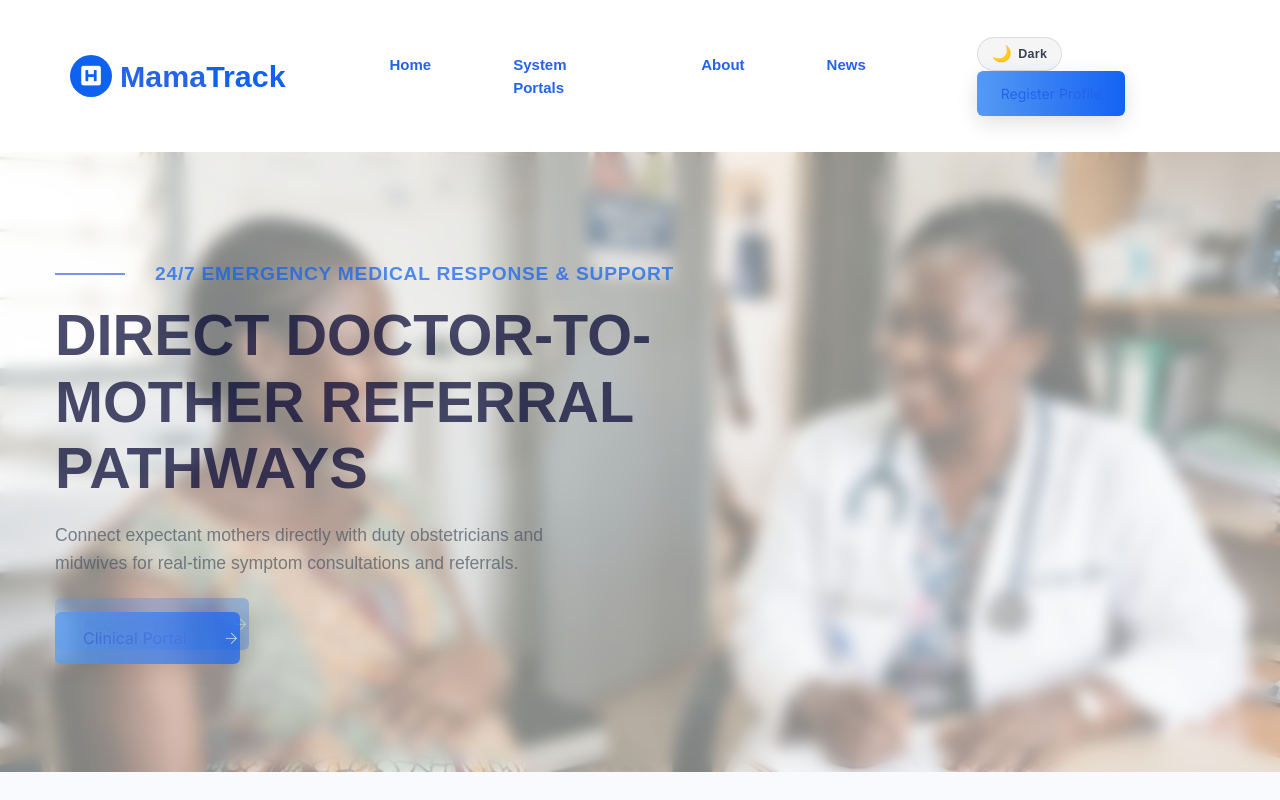
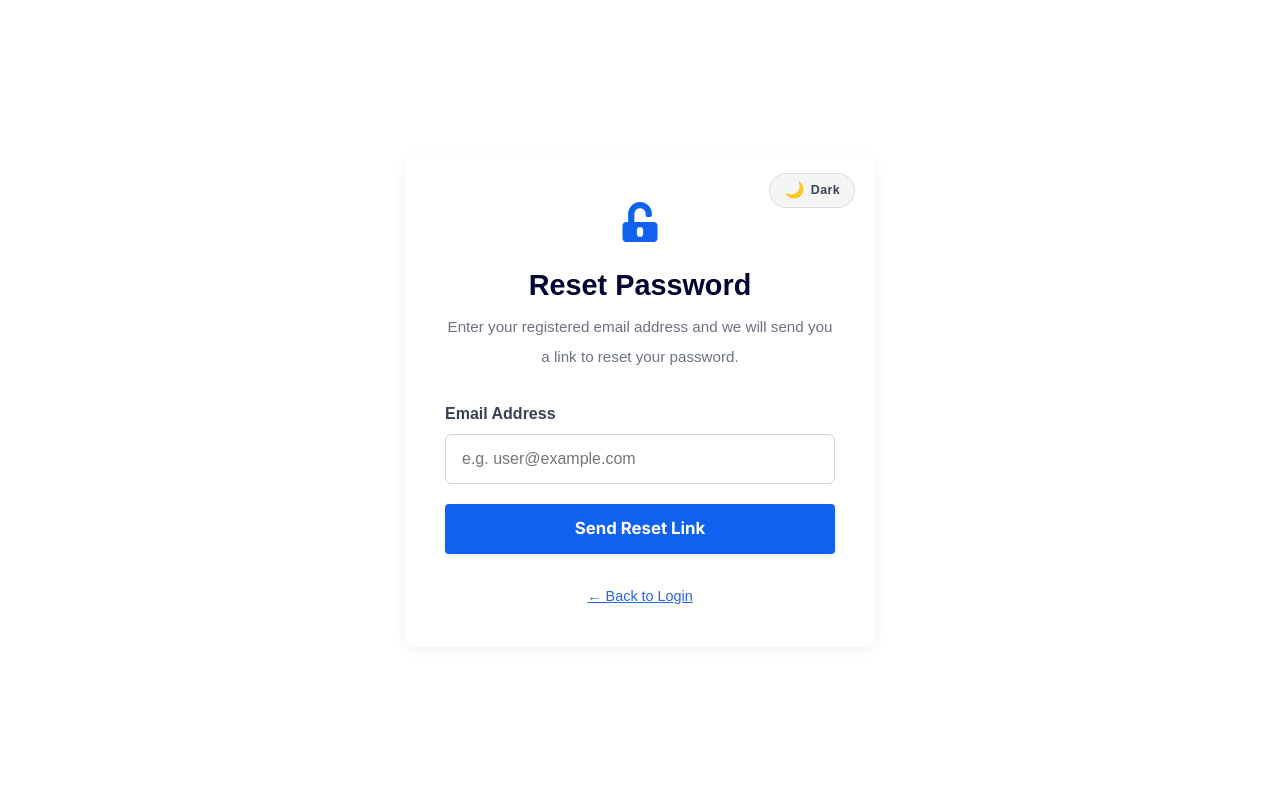
Before and after one commit to Praise1930/my-project1, a React (Vite) app: page /forgot-password in a window 1280 px wide. Before the commit this address led to /. Shown: the top 800 px of the page. Built offline with nearby package versions, Linux system fonts and the light colour scheme; a web font is replaced by a local one.

Commit message:
Integrate Firebase auth for email verification and password reset

```diff
--- a/package.json
+++ b/package.json
@@ -10,6 +10,7 @@
     "preview": "vite preview"
   },
   "dependencies": {
+    "firebase": "^12.16.0",
     "leaflet": "^1.9.4",
     "lucide-react": "^1.22.0",
     "react": "^18.3.1",
--- a/src/App.tsx
+++ b/src/App.tsx
@@ -21,6 +21,7 @@ const ScrollToTop: React.FC = () => {
 import { Landing } from './pages/Landing';
 import { Login } from './pages/Login';
 import { Register } from './pages/Register';
+import { ForgotPassword } from './pages/ForgotPassword';
 
 // Dashboard portals — lazily loaded (heavy, role-specific)
 const MotherDashboard = lazy(() => import('./pages/MotherDashboard').then(m => ({ default: m.MotherDashboard })));
@@ -65,6 +66,7 @@ const App: React.FC = () => {
             <Route path="/" element={<Landing />} />
             <Route path="/login" element={<Login />} />
             <Route path="/register" element={<Register />} />
+            <Route path="/forgot-password" element={<ForgotPassword />} />
 
             {/* Private Dashboard Portals (lazy-loaded) */}
             <Route path="/mother" element={<MotherDashboard />} />
--- /dev/null
+++ b/src/pages/ForgotPassword.tsx
@@ -0,0 +1,112 @@
+import React, { useState } from 'react';
+import { Link } from 'react-router-dom';
+import { auth } from '../services/firebase';
+import { sendPasswordResetEmail } from 'firebase/auth';
+import { ThemeToggle } from '../contexts/ThemeContext';
+
+export const ForgotPassword: React.FC = () => {
+  const [email, setEmail] = useState('');
+  const [status, setStatus] = useState<'idle' | 'loading' | 'success' | 'error'>('idle');
+  const [message, setMessage] = useState('');
+
+  const handleSubmit = async (e: React.FormEvent) => {
+    e.preventDefault();
+    if (!email) return;
+
+    setStatus('loading');
+    setMessage('');
+
+    try {
+      await sendPasswordResetEmail(auth, email);
+      setStatus('success');
+      setMessage('Password reset email sent! Please check your inbox.');
+    } catch (err: any) {
+      console.error(err);
+      setStatus('error');
+      setMessage(err.message || 'Failed to send reset email. Please ensure the email is correct.');
+    }
+  };
+
+  return (
+    <div className="login-area section-padding" style={{ minHeight: '100vh', display: 'flex', alignItems: 'center', justifyContent: 'center' }}>
+      <div className="container">
+        <div className="row justify-content-center">
+          <div className="col-xl-5 col-lg-6 col-md-8 col-sm-10">
+            <div className="login-form-area login-bg" style={{ padding: '40px', borderRadius: '12px', boxShadow: '0 4px 15px rgba(0,0,0,0.05)', position: 'relative' }}>
+              <div style={{ position: 'absolute', top: '20px', right: '20px' }}>
+                <ThemeToggle />
+              </div>
+
+              <div className="text-center mb-30" style={{ marginBottom: '30px' }}>
+                <div style={{ fontSize: '2.5rem', marginBottom: '15px', color: '#0f61ef' }}>
+                  <i className="fa fa-unlock-alt"></i>
+                </div>
+                <h2 style={{ fontSize: '1.8rem', fontWeight: 800, marginBottom: '10px' }}>Reset Password</h2>
+                <p style={{ color: '#6b7280', fontSize: '0.95rem' }}>Enter your registered email address and we will send you a link to reset your password.</p>
+              </div>
+
+              {status === 'success' ? (
+                <div className="alert alert-success" style={{ background: '#ecfdf5', color: '#065f46', border: '1px solid #a7f3d0', padding: '15px', borderRadius: '6px', fontSize: '0.95rem', marginBottom: '20px', textAlign: 'center' }}>
+                  {message}
+                </div>
+              ) : (
+                <form onSubmit={handleSubmit}>
+                  {status === 'error' && (
+                    <div className="alert alert-danger" style={{ background: '#fef2f2', color: '#991b1b', border: '1px solid #fecaca', padding: '12px', borderRadius: '6px', fontSize: '0.9rem', marginBottom: '20px' }}>
+                      {message}
+                    </div>
+                  )}
+
+                  <div className="input-box mb-20" style={{ marginBottom: '20px' }}>
+                    <div className="single-input-fields">
+                      <label style={{ display: 'block', marginBottom: '8px', fontWeight: 600, color: '#374151' }}>Email Address</label>
+                      <input
+                        type="email"
+                        placeholder="e.g. user@example.com"
+                        value={email}
+                        onChange={(e) => setEmail(e.target.value)}
+                        required
+                        style={{
+                          width: '100%',
+                          padding: '12px 16px',
+                          border: '1px solid #d1d5db',
+                          borderRadius: '6px',
+                          fontSize: '1rem',
+                          background: 'transparent',
+                          color: 'inherit'
+                        }}
+                      />
+                    </div>
+                  </div>
+
+                  <button
+                    type="submit"
+                    className="btn btn-block"
+                    style={{
+                      background: '#0f61ef',
+                      color: '#ffffff',
+                      fontWeight: 700,
+                      padding: '12px 20px',
+                      fontSize: '1.05rem',
+                      borderRadius: '4px',
+                      width: '100%',
+                      border: 'none',
+                      boxShadow: '0 2px 5px rgba(0,0,0,0.1)'
+                    }}
+                    disabled={status === 'loading'}
+                  >
+                    {status === 'loading' ? 'Sending...' : 'Send Reset Link'}
+                  </button>
+                </form>
+              )}
+
+              <div style={{ marginTop: '2rem', display: 'flex', justifyContent: 'center' }}>
+                <Link to="/login" style={{ color: '#4b5563', textDecoration: 'underline', fontSize: '0.9rem' }}>← Back to Login</Link>
+              </div>
+            </div>
+          </div>
+        </div>
+      </div>
+    </div>
+  );
+};
--- a/src/pages/Login.tsx
+++ b/src/pages/Login.tsx
@@ -12,6 +12,9 @@ import '../styles/medical-center/themify-icons.css';
 import '../styles/medical-center/fontawesome-all.min.css';
 import '../styles/medical-center/style.css';
 
+import { auth } from '../services/firebase';
+import { signInWithEmailAndPassword, signOut } from 'firebase/auth';
+
 export const Login: React.FC = () => {
   const [searchParams] = useSearchParams();
   const navigate = useNavigate();
@@ -24,6 +27,7 @@ export const Login: React.FC = () => {
   const [password, setPassword] = useState('');
   const [showPassword, setShowPassword] = useState(false);
   const [error, setError] = useState<string | null>(null);
+  const [isLoading, setIsLoading] = useState(false);
 
   // Clear error when role changes
   React.useEffect(() => {
@@ -31,30 +35,56 @@ export const Login: React.FC = () => {
   }, [role]);
 
 
-  const handleSubmit = (e: React.FormEvent) => {
+  const handleSubmit = async (e: React.FormEvent) => {
     e.preventDefault();
     setError(null);
+    setIsLoading(true);
 
-    const res = AuthService.login(email, password, role);
-    if (res.success) {
-      navigate(`/${role}`);
-    } else {
-      setError(res.error || 'Authentication failed');
+    try {
+      // 1. Try Firebase Authentication First
+      try {
+        const userCredential = await signInWithEmailAndPassword(auth, email, password);
+
+        // 2. Enforce Email Verification for Firebase Users
+        if (!userCredential.user.emailVerified) {
+          setError('Please verify your email address. Check your inbox for the verification link.');
+          await signOut(auth);
+          setIsLoading(false);
+          return;
+        }
+
+        // 3. If Firebase auth succeeds and is verified, sign into local mock DB for session/role
+        const res = AuthService.login(email, password, role);
+        if (res.success) {
+          navigate(`/${role}`);
+        } else {
+          setError('Local mock profile not found. Please contact an administrator.');
+        }
+
+      } catch (firebaseErr: any) {
+        // If Firebase login fails (e.g. user not found), it might be a legacy mock user
+        if (firebaseErr.code === 'auth/user-not-found' || firebaseErr.code === 'auth/invalid-credential' || firebaseErr.code === 'auth/invalid-login-credentials') {
+          // Fallback to local mock DB login
+          const res = AuthService.login(email, password, role);
+          if (res.success) {
+            navigate(`/${role}`);
+          } else {
+             setError('Invalid credentials.');
+          }
+        } else {
+          setError(firebaseErr.message || 'Authentication failed');
+        }
+      }
+    } finally {
+      setIsLoading(false);
     }
   };
 
 
 
-  const handleForgotPassword = () => {
-    const userEmail = window.prompt("Enter your registered email address to recover your password:");
-    if (!userEmail) return;
-
-    const matchedUser = db.users.find(u => u.email.toLowerCase() === userEmail.trim().toLowerCase());
-    if (matchedUser) {
-      alert(`🔐 Account Verified!\n\nFor this simulator, your password is:\n👉 "${matchedUser.password_hash}"\n\nPlease use this credentials to authenticate your portal.`);
-    } else {
-      alert("❌ Registered account not found with this email. Please check your credentials or contact VHT/Admin.");
-    }
+  const handleForgotPassword = (e: React.MouseEvent) => {
+    e.preventDefault();
+    navigate('/forgot-password');
   };
 
   const roleLabels = {
@@ -253,8 +283,9 @@ export const Login: React.FC = () => {
                   border: 'none',
                   boxShadow: '0 2px 5px rgba(0,0,0,0.1)'
                 }}
+                disabled={isLoading}
               >
-                Authenticate Portal →
+                {isLoading ? 'Authenticating...' : 'Authenticate Portal →'}
               </button>
             </form>
 
--- a/src/pages/Register.tsx
+++ b/src/pages/Register.tsx
@@ -12,6 +12,9 @@ import '../styles/medical-center/flaticon.css';
 import '../styles/medical-center/themify-icons.css';
 import '../styles/medical-center/fontawesome-all.min.css';
 import '../styles/medical-center/style.css';
+
+import { auth } from '../services/firebase';
+import { createUserWithEmailAndPassword, sendEmailVerification, signOut } from 'firebase/auth';
 
 export const Register: React.FC = () => {
   const navigate = useNavigate();
@@ -31,6 +34,7 @@ export const Register: React.FC = () => {
   });
 
   const [error, setError] = useState<string | null>(null);
+  const [isLoading, setIsLoading] = useState(false);
 
   const handleChange = (e: React.ChangeEvent<HTMLInputElement | HTMLSelectElement>) => {
     setFormData({
@@ -39,15 +43,40 @@ export const Register: React.FC = () => {
     });
   };
 
-  const handleSubmit = (e: React.FormEvent) => {
+  const handleSubmit = async (e: React.FormEvent) => {
     e.preventDefault();
     setError(null);
+    setIsLoading(true);
 
-    const res = AuthService.registerMother(formData);
-    if (res.success) {
-      navigate('/mother');
-    } else {
-      setError(res.error || 'Failed to create account');
+    try {
+      // 1. Register with Firebase Authentication
+      const userCredential = await createUserWithEmailAndPassword(auth, formData.email, formData.password_hash);
+
+      // 2. Send Email Verification
+      await sendEmailVerification(userCredential.user);
+
+      // 3. Register user in the local simulated database
+      const res = AuthService.registerMother(formData);
+
+      if (res.success) {
+        // Force sign out until email is verified
+        await signOut(auth);
+        alert('Registration successful! Please check your email to verify your account before logging in.');
+        navigate('/login?role=mother');
+      } else {
+        setError(res.error || 'Failed to create local account profile');
+      }
+    } catch (err: any) {
+      console.error(err);
+      if (err.code === 'auth/email-already-in-use') {
+        setError('This email is already in use by another account.');
+      } else if (err.code === 'auth/weak-password') {
+        setError('The password is too weak. Please use a stronger password.');
+      } else {
+        setError(err.message || 'Failed to register account via Firebase.');
+      }
+    } finally {
+      setIsLoading(false);
     }
   };
 
--- /dev/null
+++ b/src/services/firebase.ts
@@ -0,0 +1,14 @@
+import { initializeApp } from 'firebase/app';
+import { getAuth } from 'firebase/auth';
+
+const firebaseConfig = {
+  apiKey: import.meta.env.VITE_FIREBASE_API_KEY || "",
+  authDomain: import.meta.env.VITE_FIREBASE_AUTH_DOMAIN || "",
+  projectId: import.meta.env.VITE_FIREBASE_PROJECT_ID || "",
+  storageBucket: import.meta.env.VITE_FIREBASE_STORAGE_BUCKET || "",
+  messagingSenderId: import.meta.env.VITE_FIREBASE_MESSAGING_SENDER_ID || "",
+  appId: import.meta.env.VITE_FIREBASE_APP_ID || ""
+};
+
+const app = initializeApp(firebaseConfig);
+export const auth = getAuth(app);
```
Also changed, not shown: 2 other files (tests, documents, lock files or other folders).
